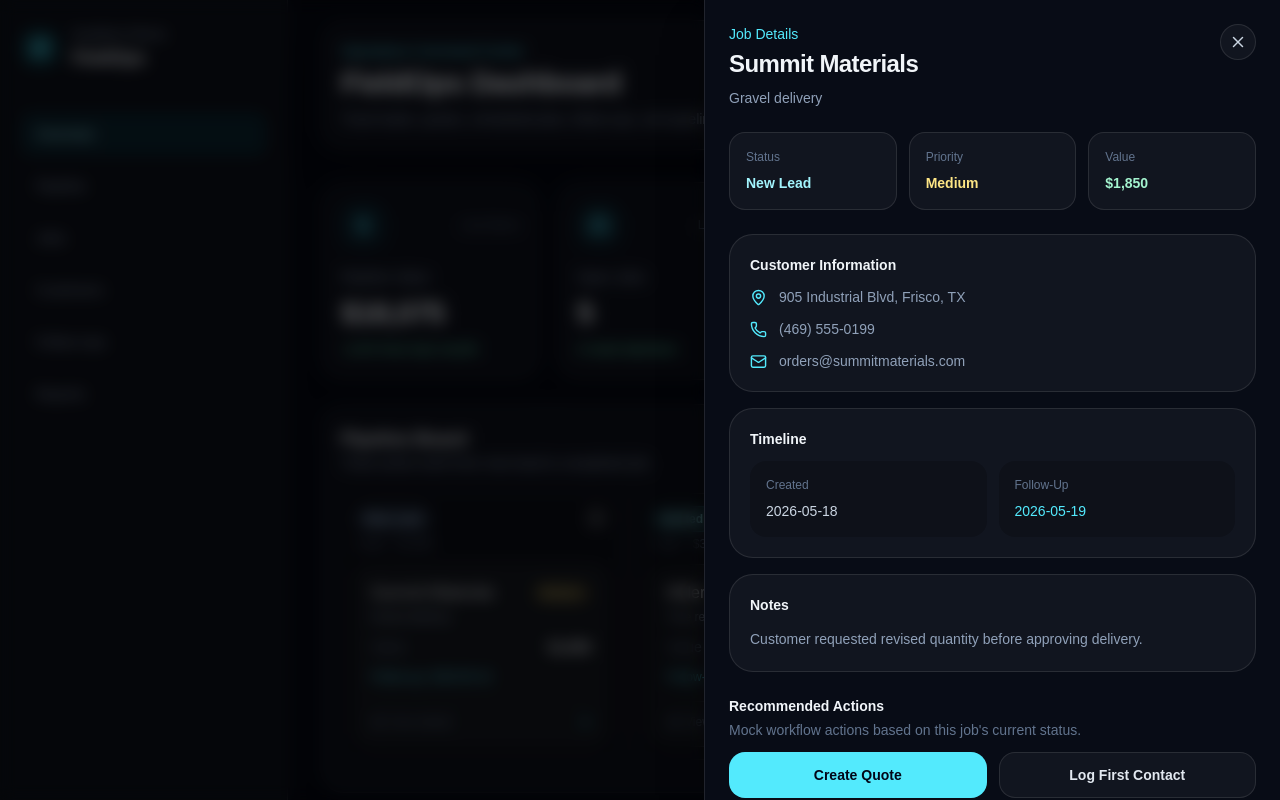
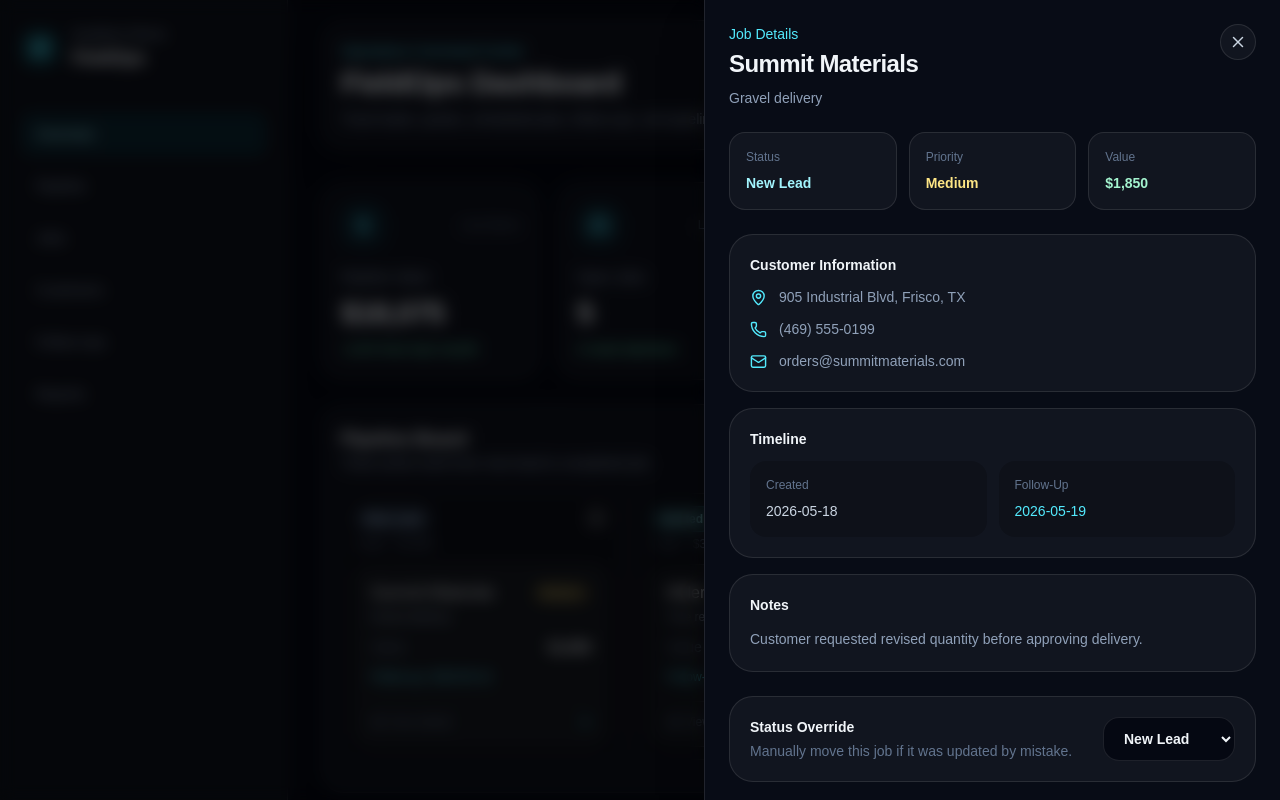
Before and after one commit to amerynseibold/fieldops-dashboard, a Next.js app: page / in a window 1280 px wide. Both pictures are taken after a click on the button 481 px from the left and 655 px from the top of the page. Shown: the top 800 px of the page. Built offline with nearby package versions, Linux system fonts and the light colour scheme.

Commit message:
Add status override to job drawer

```diff
--- a/src/features/fieldops/components/JobDetailDrawer.tsx
+++ b/src/features/fieldops/components/JobDetailDrawer.tsx
@@ -8,6 +8,17 @@ type JobDetailDrawerProps = {
     onClose: () => void
     onUpdateJobStatus: (jobId: string, status: JobStatus) => void
 }
+
+const jobStatuses: JobStatus[] = [
+    "New Lead",
+    "Quoted",
+    "Approved",
+    "Scheduled",
+    "In Progress",
+    "Completed",
+    "Paid",
+    "Lost",
+]
 
 export function JobDetailDrawer({
     job,
@@ -141,6 +152,31 @@ export function JobDetailDrawer({
                     </div>
                 )}
 
+                <div className="mt-6 rounded-3xl border border-white/10 bg-white/[0.04] p-5">
+                    <div className="flex flex-col gap-3 sm:flex-row sm:items-center sm:justify-between">
+                        <div>
+                            <p className="text-sm font-semibold text-slate-100">Status Override</p>
+                            <p className="mt-1 text-sm text-slate-500">
+                                Manually move this job if it was updated by mistake.
+                            </p>
+                        </div>
+
+                        <select
+                            value={job.status}
+                            onChange={(event) =>
+                                onUpdateJobStatus(job.id, event.target.value as JobStatus)
+                            }
+                            className="rounded-2xl border border-white/10 bg-[#050812] px-4 py-3 text-sm font-semibold text-slate-100 outline-none transition focus:border-cyan-300/40"
+                        >
+                            {jobStatuses.map((status) => (
+                                <option key={status} value={status} className="bg-[#050812]">
+                                    {status}
+                                </option>
+                            ))}
+                        </select>
+                    </div>
+                </div>
+
                 <div className="mt-6 space-y-3">
                     <div>
                         <p className="text-sm font-semibold text-slate-100">Recommended Actions</p>
```
